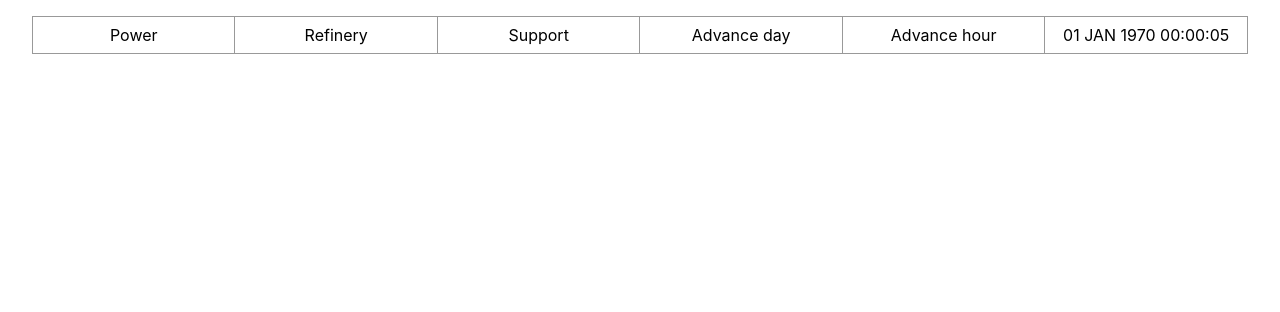
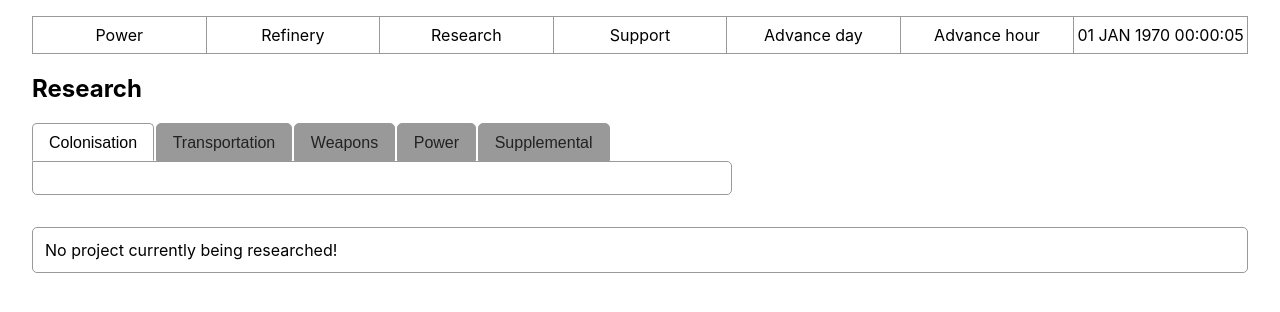
Before and after one commit to RJRandell79/moon-colony, a React (Create React App) app: page /research in a window 1280 px wide. Shown: the top 312 px of the page. Built offline with nearby package versions, Linux system fonts and the light colour scheme.

Commit message:
feat: add functional component for `research`

```diff
--- a/src/App.js
+++ b/src/App.js
@@ -7,6 +7,7 @@ import Home from './Home';
 import Power from './departments/Power';
 import Refinery from './departments/Refinery';
 import Support from './departments/Support';
+import Research from './departments/Research';
 
 //source ~/.nvm/nvm.sh
 
@@ -42,6 +43,34 @@ const App = () => {
     ]
   );
   const [refineryActive, setRefineryActive] = useState('0');
+
+  const [researchProjects, setResearchProjects] = useState(
+    [
+      { id: 'c0', category: 'Colonisation', projects: [
+
+      ]},
+      { id: 't0', category: 'Transportation', projects: [
+        { id: 't1', projectname: 'Probe', researchtime: 7, buildtime: 3, completed: true, available: true, active: false, elements: [
+          { element: 'Aluminum', amount: 1 },
+          { element: 'Titanium', amount: 3 }
+        ] },
+        { id: 't2', projectname: 'Grazer', researchtime: 14, buildtime: 5, completed: false, available: true, active: false },
+      ]},
+      { id: 'w0', category: 'Weapons', projects: [
+
+      ]},
+      { id: 'p0', category: 'Power', projects: [
+        { id: 'p1', projectname: 'Mk I', researchtime: 7, buildtime: 7, completed: false, available: true, active: false },
+        { id: 'p2', projectname: 'Mk II', researchtime: 14, buildtime: 14, completed: false, available: false, active: false },
+        { id: 'p3', projectname: 'Mk III', researchtime: 21, buildtime: 21, completed: false, available: false, active: false },
+        { id: 'p4', projectname: 'Mk IV', researchtime: 28, buildtime: 28, completed: false, available: false, active: false },
+        { id: 'p5', projectname: 'Mk V', researchtime: 35, buildtime: 35, completed: false, available: false, active: false }
+      ]},
+      { id: 's0', category: 'Supplemental', projects: [
+
+      ]}
+    ]
+  );
 
   const increasePopulation = () => {
     const newPopulation = (currentPopulation.population + currentPopulation.rate);
@@ -123,6 +152,9 @@ const App = () => {
                 <Link to="/refinery">Refinery</Link>
               </li>
               <li>
+                <Link to="/research">Research</Link>
+              </li>
+              <li>
                 <Link to="/support">Support</Link>
               </li>
               <li>
@@ -140,6 +172,7 @@ const App = () => {
             <Route path="/" element={<Home />} />
             <Route path="power" element={<Power powerplants={powerPlants} currentPowerOutput={currentPowerOutput} currentPowerDemand={currentPowerDemand} installPower={installPower} />} />
             <Route path="refinery" element={<Refinery elements={elements} refineryActive={refineryActive} toggleRefining={toggleRefining} />} />
+            <Route path="research" element={<Research researchprojects={researchProjects} />} />
             <Route path="support" element={<Support currentPopulation={currentPopulation} />} />
           </Routes>
         </Router>
--- /dev/null
+++ b/src/departments/Research.js
@@ -0,0 +1,61 @@
+import * as React from 'react';
+import './Research.scss';
+
+const Research = ({researchprojects}) => {
+
+    const isActive = (idx) => {
+        let isActive = '';
+        if(idx === 0) {
+            isActive = 'active';
+        }
+        return isActive;
+    }
+
+    const switchCategory = (idx) => {
+        const project_categories = document.getElementById('project-categories');
+        const project_lists = document.getElementById('projects-list');
+
+        const categories_lis = project_categories.getElementsByTagName('li');
+        const project_uls = project_lists.getElementsByTagName('ul');
+
+        for (var i = 0; i < categories_lis.length; i++) {
+            categories_lis[i].classList.remove('active');
+            project_uls[i].classList.remove('active');
+        }
+        categories_lis[idx].classList.add('active');
+        project_uls[idx].classList.add('active');
+    }
+
+    return (
+        <section className="container">
+            <article>
+                <h2>Research</h2>
+                <ul id="project-categories" className="project-categories">
+                    {researchprojects.map(({id, category}, index) => {
+                        let active = isActive(index);
+                        return <li key={id} className={active}><button type="button" onClick={() => switchCategory(index)}>{category}</button></li>
+                    })}
+                </ul>
+
+                <div id="projects-list" className="projects-list">
+                {researchprojects.map(({id, projects}, index) => {
+                    let active = isActive(index);
+                    return <ul key={id} className={`${active}`}>{projects.map(({id, projectname, available}) => {
+                        let project = <li key={id}></li>;
+                        if(available) {
+                            project = <li key={id}><button type="button">{projectname}</button></li>
+                        }
+                        return project;
+                    })}</ul>
+                })}
+                </div>
+
+                <div className="current-project">
+                    <p>No project currently being researched!</p>
+                </div>
+            </article>
+        </section>
+    )
+}
+
+export default Research;
--- /dev/null
+++ b/src/departments/Research.scss
@@ -0,0 +1,66 @@
+.project-categories, .projects-list > ul {
+    list-style-type: none;
+    display: flex;
+    position: relative;
+    margin: 0;
+    padding: 0;
+    > li {
+        button {
+            padding: 0;
+            font-size: 1rem;
+            border: none;
+            background: none;
+        }
+    }
+}
+.project-categories {
+    z-index: 1;
+    > li {
+        margin-right: 0.1rem;
+        padding: 0.5rem 1rem;
+        background: #999;
+        border-top: 1px solid #999;
+        border-right: 1px solid #999;
+        border-bottom: 1px solid #999;
+        border-left: 1px solid #999;
+        border-radius: 5px 5px 0 0;
+        button {
+            color: #222;
+        }
+        &:last-of-type {
+            margin-right: 0;
+        }
+        &.active {
+            background: #FFF;
+            border-bottom: 1px solid #FFF;
+            button {
+                color: #000;
+            }
+        }
+    }
+}
+.projects-list {
+    top: -1px;
+    width: 100%;
+    max-width: 700px;
+    padding: 1rem;
+    border: 1px solid #999;
+    border-radius: 0 5px 5px 5px;
+    > ul {
+        display: none;
+        width: 100%;
+        &.active {
+            display: grid;
+            grid-template-columns: 1fr 1fr 1fr;
+        }
+    }
+}
+.current-project {
+    margin-top: 2rem;
+    padding: 0.75rem;
+    border: 1px solid #999;
+    border-radius: 5px;
+    > p {
+        margin: 0;
+    }
+}
```
